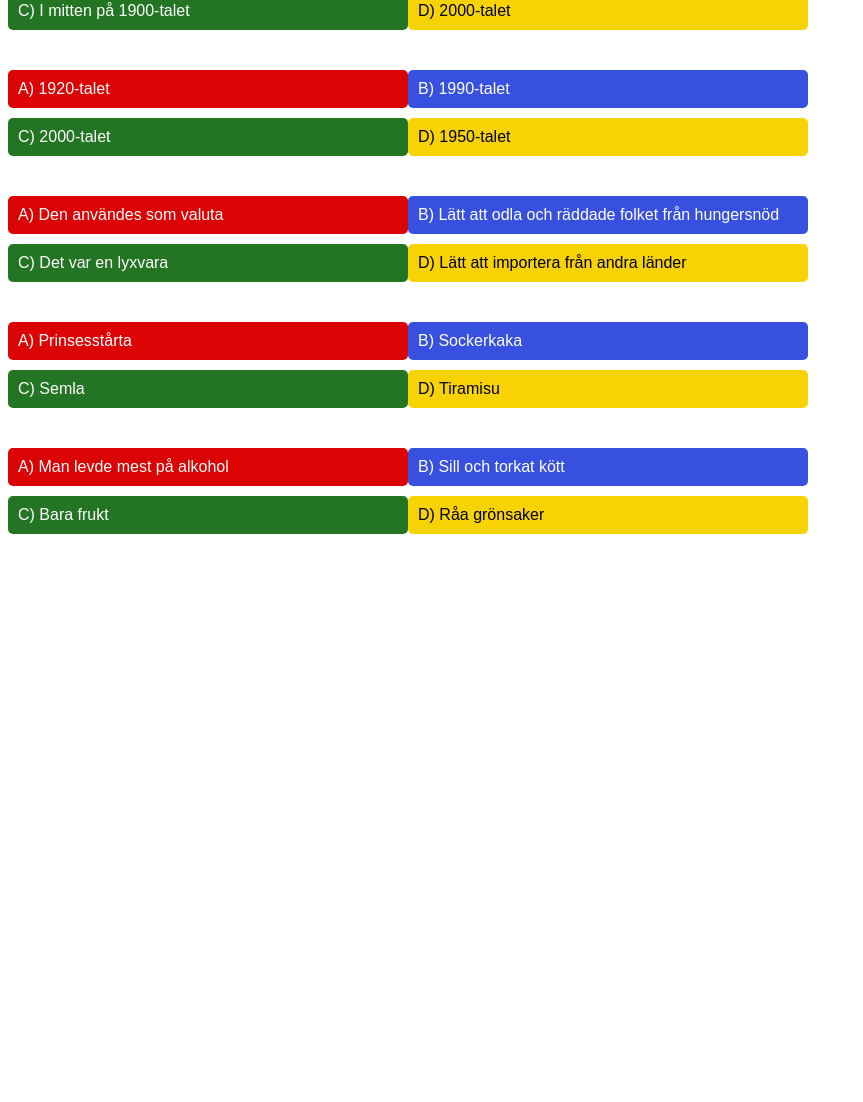
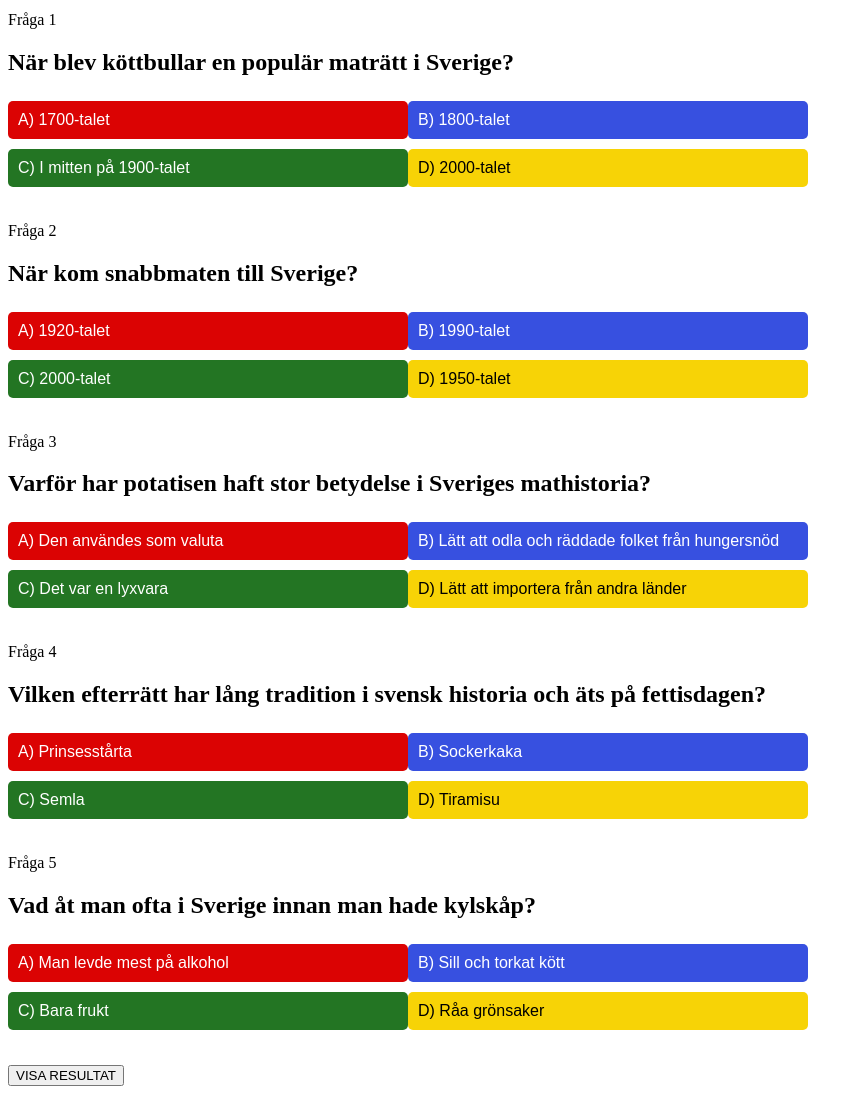
Before and after one commit to Maryambahno/quiz-app, a plain HTML site: page index.html in a window 1280 px wide. Shown: the part 69-1171 px from the top of the page, without its empty margins (0-863 px from the left). Before the commit the page ends 800 px from the top, so only its background shows below. Drawn offline with Linux system fonts and the light colour scheme.

Commit message:
Revamp quiz structure and content in index.html
Updated the quiz layout and questions for better user experience.

```diff
--- a/index.html
+++ b/index.html
@@ -2,10 +2,19 @@
 <html lang="sv">
 <head>
   <meta charset="UTF-8">
-  <title>Test - Svarsalternativ</title>
+  <meta name="viewport" content="width=device-width, initial-scale=1.0">
+  <title>Svensk Mat & Historia Quiz</title>
   <link rel="stylesheet" href="style.css">
 </head>
 <body>
+
+  <div class="container">
+    <h1>Svensk Mat & Historia Quiz</h1>
+
+    <div class="question-card">
+      <div class="q-number">Fråga 1</div>
+      <h2>När blev köttbullar en populär maträtt i Sverige?</h2>
+    </div>
     <div class="answer-container">
       <div class="column">
         <button class="option-a" onclick="answer(false)">A) 1700-talet</button>
@@ -17,6 +26,10 @@
       </div>
     </div>
 
+    <div class="question-card">
+      <div class="q-number">Fråga 2</div>
+      <h2>När kom snabbmaten till Sverige?</h2>
+    </div>
     <div class="answer-container">
       <div class="column">
         <button class="option-a" onclick="answer(false)">A) 1920-talet</button>
@@ -28,6 +41,10 @@
       </div>
     </div>
 
+    <div class="question-card">
+      <div class="q-number">Fråga 3</div>
+      <h2>Varför har potatisen haft stor betydelse i Sveriges mathistoria?</h2>
+    </div>
     <div class="answer-container">
       <div class="column">
         <button class="option-a" onclick="answer(false)">A) Den användes som valuta</button>
@@ -39,6 +56,10 @@
       </div>
     </div>
 
+    <div class="question-card">
+      <div class="q-number">Fråga 4</div>
+      <h2>Vilken efterrätt har lång tradition i svensk historia och äts på fettisdagen?</h2>
+    </div>
     <div class="answer-container">
       <div class="column">
         <button class="option-a" onclick="answer(false)">A) Prinsesstårta</button>
@@ -50,6 +71,10 @@
       </div>
     </div>
 
+    <div class="question-card">
+      <div class="q-number">Fråga 5</div>
+      <h2>Vad åt man ofta i Sverige innan man hade kylskåp?</h2>
+    </div>
     <div class="answer-container">
       <div class="column">
         <button class="option-a" onclick="answer(false)">A) Man levde mest på alkohol</button>
@@ -60,6 +85,14 @@
         <button class="option-d" onclick="answer(false)">D) Råa grönsaker</button>
       </div>
     </div>
+<button class="resultat-knapp" onclick="showResult()">VISA RESULTAT</button>
+<p id="resultText"></p>
+  </div>
+  </html> </body> <script src="quizsvar.js"></script>
+</body>
+</html>
+  </div>
 
 </body>
+
 </html>
```
Lines whose indentation alone changed are shown as unchanged.
